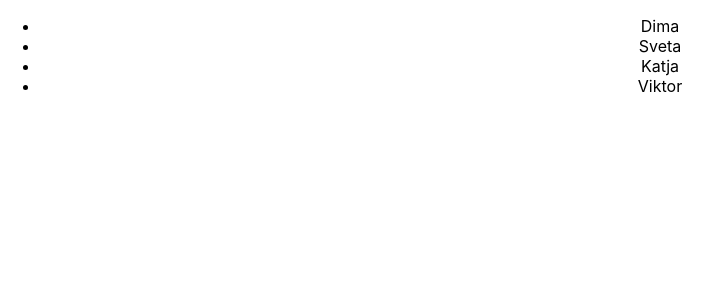
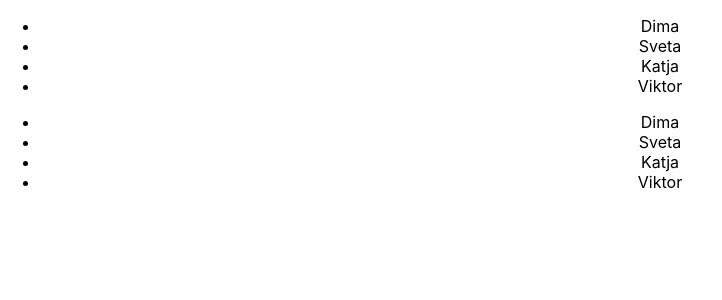
Before and after one commit to julia-lahtina/JS-TS-tasks, a React (Create React App) app: page / in a window 1280 px wide. Shown: the top 300 px of the page, without its empty margins (0-722 px from the left). Built offline with nearby package versions, Linux system fonts and the light colour scheme.

Commit message:
add method map

```diff
--- a/src/App.tsx
+++ b/src/App.tsx
@@ -4,13 +4,23 @@ import './App.css';
 function App() {
 
     const names = ["Dima", "Sveta", "Katja", "Viktor"]
-    const liElements = names.map(n => <li>{n}</li>)
+    const users = [
+        {name: "Dima"},
+        {name: "Sveta"},
+        {name: "Katja"},
+        {name: "Viktor"}
+    ]
+    const liElements = names.map((n, index) => <li key={index}>{n}</li>)
+    const liUsers = users.map((u, index) => <li key={index}>{u.name}</li>)
 
     return (
         <div className="App">
             <ul>
                 {liElements}
             </ul>
+          <ul>
+            {liUsers}
+          </ul>
         </div>
     );
 }
```
